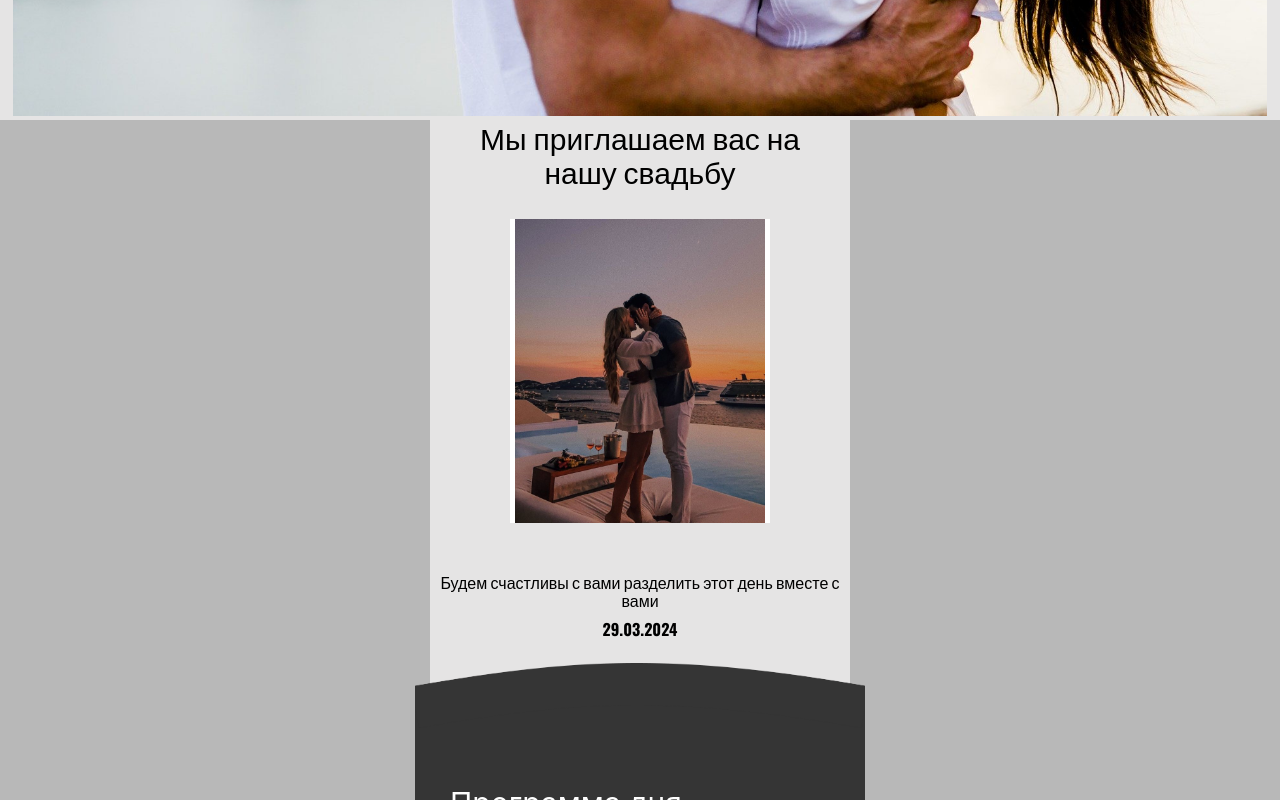
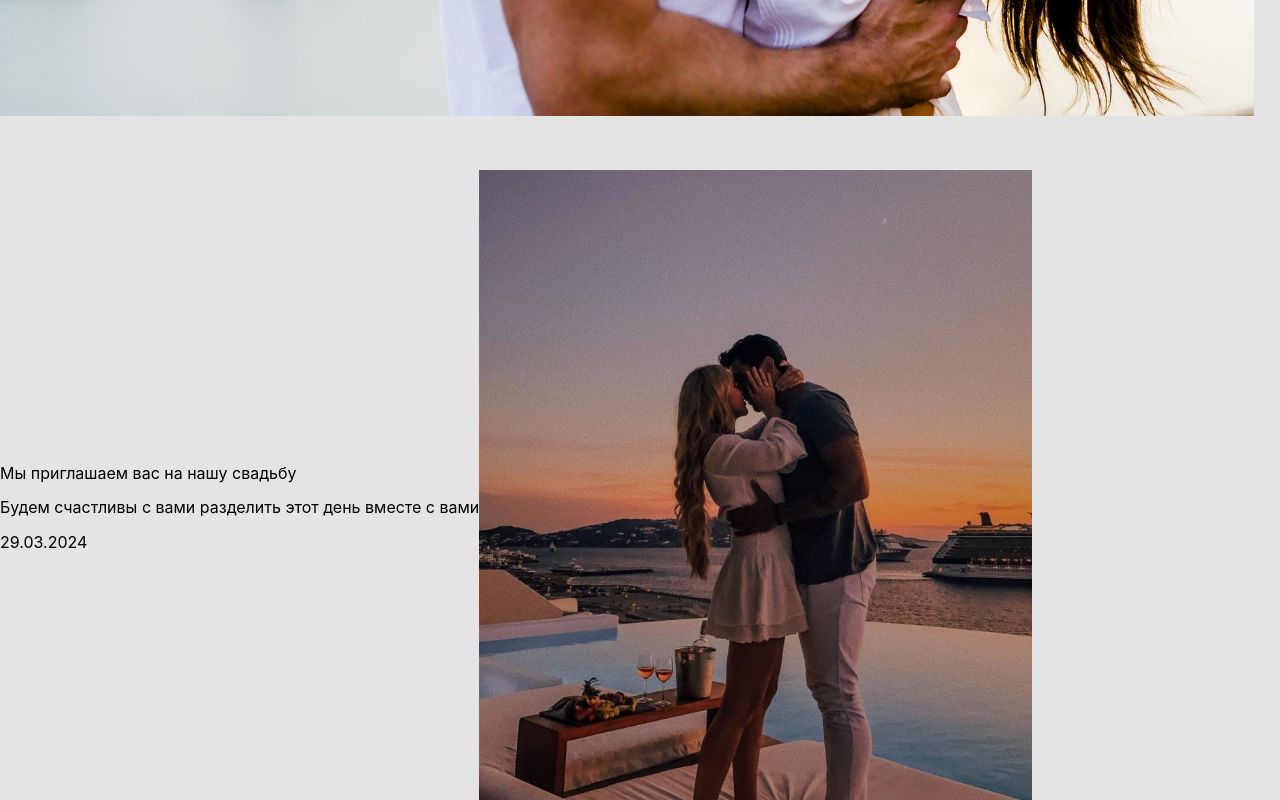
Before and after one commit to Beinyc/wedding-web-site_invite, a React (Create React App) app: page / in a window 1280 px wide. Shown: the part 720-1520 px from the top of the page. Built offline with nearby package versions, Linux system fonts and the light colour scheme.

Commit message:
0.6.2.2
Исправлен баг при ктором все дивы схлопывались

```diff
--- a/src/App.css
+++ b/src/App.css
@@ -1,8 +1,3 @@
 .App {
-  margin: 0 auto;
-  display: flex;
-  flex-direction: column;
-  text-align: center;
-  align-items: center;
-  background-color: rgb(184, 184, 184);
+  background-color: rgb(255, 0, 0);
 }
--- a/src/components/header/header.css
+++ b/src/components/header/header.css
@@ -1,8 +1,8 @@
 .header {
+    margin: 0 auto;
     max-width: 1280px;
     background-color: rgb(229, 228, 228);
     position: relative;
-    z-index: 1;
 }
 
 .header__image {
--- a/src/components/main/main.css
+++ b/src/components/main/main.css
@@ -1,13 +1,17 @@
 .main {
-    max-width: 450px;
+    margin: 0 auto;
+    padding-top: 50px;
+    max-width: 1280px;
     background-color: rgb(229, 228, 228);
     display: flex;
-    flex-direction: column;
-    text-align: center;
     align-items: center;
 }
 
 .main__image {
+    width: 70%;
+}
+
+/* .main__image {
     max-width: 250px;
     border-left: 5px solid white;
     border-right: 5px solid white;
@@ -42,4 +46,4 @@
     padding-bottom: 50px;
     font-family: "Oswald", sans-serif;
     font-weight: 700;
-}
+} */
--- a/src/components/main/main.jsx
+++ b/src/components/main/main.jsx
@@ -5,10 +5,14 @@ import mainImage from '../../images/main.jpg'
 export default function Main() {
     return (
         <div className='main'>
-           <p className='main__text'>Мы приглашаем вас на нашу свадьбу</p>
-           <img src={mainImage} alt="фото пары"  className='main__image'/>
-           <p className='main__paragraph'>Будем счастливы с вами разделить этот день вместе с вами</p>
-           <p className='main__date'>29.03.2024</p>
+           <div className='main__flex-text'>
+                <p className='main__text'>Мы приглашаем вас на нашу свадьбу</p>
+                <p className='main__paragraph'>Будем счастливы с вами разделить этот день вместе с вами</p>
+                <p className='main__date'>29.03.2024</p>
+           </div>
+           <div className='main__flex-image'>
+                <img src={mainImage} alt="фото пары"  className='main__image'/>
+           </div>
         </div>
     );
 };
```
